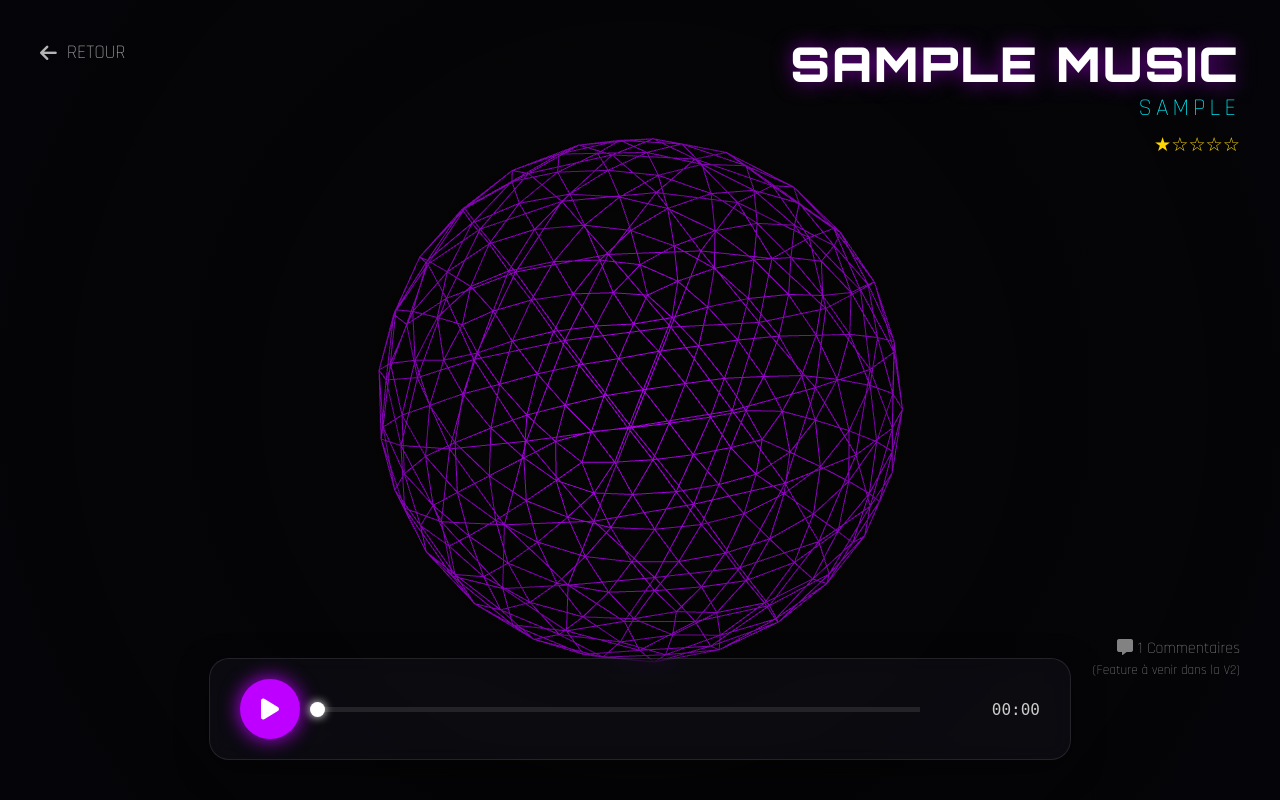
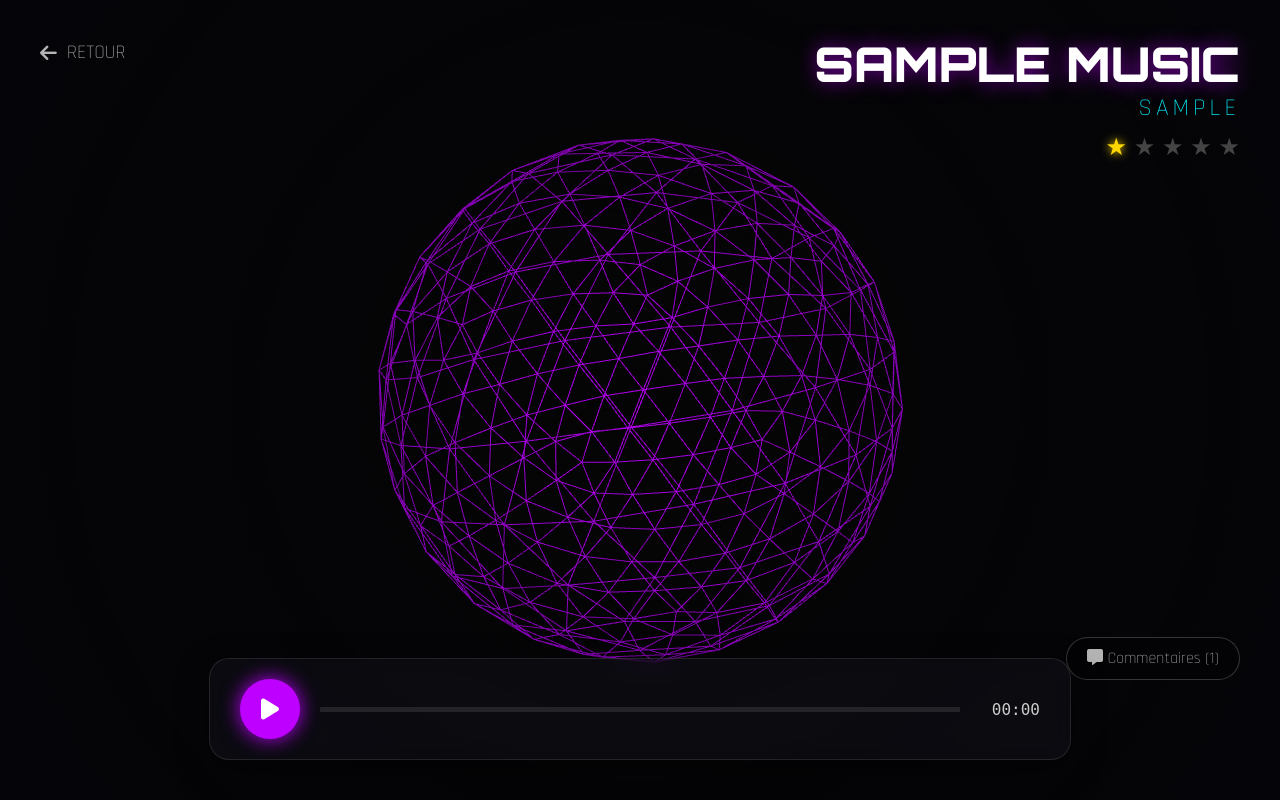
Before and after one commit to Michael-Rousseau/music_community, a PHP site: page /music.php?id=1 in a window 1280 px wide. Run offline with PHP 8.4, Linux system fonts and the light colour scheme; tables that the repository leaves empty hold one stand-in row (values such as "Sample post"); some libraries are stand-ins or nearby versions.

Commit message:
fix comments

```diff
--- a/public/music.php
+++ b/public/music.php
@@ -5,137 +5,127 @@ require_once '../config/db.php';
 if (!isset($_GET['id'])) die("ID manquant");
 $music_id = (int)$_GET['id'];
 
-// Récupération des données BDD
+// --- 1. POST : AJOUTER COMMENTAIRE ---
+if ($_SERVER['REQUEST_METHOD'] === 'POST' && isset($_POST['comment']) && isset($_SESSION['user_id'])) {
+    $content = trim($_POST['comment']);
+    if (!empty($content)) {
+        $stmt = $pdo->prepare("INSERT INTO comments (user_id, music_id, content) VALUES (?, ?, ?)");
+        $stmt->execute([$_SESSION['user_id'], $music_id, $content]);
+        header("Location: music.php?id=" . $music_id . "&drawer=open");
+        exit();
+    }
+}
+
+// --- 2. POST : NOTER (RATING) ---
+if ($_SERVER['REQUEST_METHOD'] === 'POST' && isset($_POST['rating']) && isset($_SESSION['user_id'])) {
+    $val = (int)$_POST['rating'];
+    if ($val >= 1 && $val <= 5) {
+        $stmt = $pdo->prepare("INSERT INTO ratings (user_id, music_id, value) VALUES (?, ?, ?) ON DUPLICATE KEY UPDATE value = ?");
+        $stmt->execute([$_SESSION['user_id'], $music_id, $val, $val]);
+        header("Location: music.php?id=" . $music_id);
+        exit();
+    }
+}
+
+// --- 3. RECUPERATION DONNEES ---
 $stmt = $pdo->prepare("SELECT m.*, u.username FROM musics m JOIN users u ON m.user_id = u.id WHERE m.id = ?");
 $stmt->execute([$music_id]);
 $music = $stmt->fetch();
 if (!$music) die("Musique introuvable");
 
-// Moyenne des notes
 $stmtAvg = $pdo->prepare("SELECT AVG(value) as moy FROM ratings WHERE music_id = ?");
 $stmtAvg->execute([$music_id]);
 $avgRating = round($stmtAvg->fetch()['moy'], 1);
 
-// Commentaires
 $stmtC = $pdo->prepare("SELECT c.*, u.username FROM comments c JOIN users u ON c.user_id = u.id WHERE c.music_id = ? ORDER BY c.created_at DESC");
 $stmtC->execute([$music_id]);
 $comments = $stmtC->fetchAll();
+
+$openDrawer = (isset($_GET['drawer']) && $_GET['drawer'] === 'open') ? 'open' : '';
 ?>
 <!DOCTYPE html>
 <html lang="fr">
 <head>
     <meta charset="UTF-8">
-    <title><?php echo htmlspecialchars($music['title']); ?> - Visualizer</title>
+    <title><?php echo htmlspecialchars($music['title']); ?></title>
     <script src="https://cdnjs.cloudflare.com/ajax/libs/three.js/r128/three.min.js"></script>
     <script src="https://cdnjs.cloudflare.com/ajax/libs/simplex-noise/2.4.0/simplex-noise.min.js"></script>
     <link href="https://fonts.googleapis.com/css2?family=Orbitron:wght@500;900&family=Rajdhani:wght@300;600&display=swap" rel="stylesheet">
     <link rel="stylesheet" href="https://cdnjs.cloudflare.com/ajax/libs/font-awesome/6.4.0/css/all.min.css">
 
     <style>
-        :root {
-            --primary: #bd00ff; /* Le violet de ton image */
-            --secondary: #00f3ff; /* Cyan pour le contraste */
-            --bg: #050505;
-        }
+        :root { --primary: #bd00ff; --secondary: #00f3ff; --bg: #050505; }
+        body { margin: 0; background: var(--bg); color: white; font-family: 'Rajdhani', sans-serif; overflow: hidden; }
 
-        body {
-            margin: 0;
-            background: var(--bg);
-            color: white;
-            font-family: 'Rajdhani', sans-serif;
-            overflow: hidden; /* Pas de scroll, tout est dans l'écran */
-        }
+        /* 3D */
+        #canvas-container { position: fixed; top: 0; left: 0; width: 100%; height: 100vh; z-index: 1; }
 
-        /* --- LE VISUALISEUR --- */
-        #canvas-container {
-            position: fixed;
-            top: 0; left: 0; width: 100%; height: 100vh;
-            z-index: 1;
-        }
-
-        /* --- L'INTERFACE (HUD) --- */
+        /* HUD */
         .hud-layer {
-            position: absolute;
-            top: 0; left: 0; width: 100%; height: 100%;
-            z-index: 10;
-            pointer-events: none; /* Laisse passer les clics vers la 3D si besoin */
-            display: flex;
-            flex-direction: column;
-            justify-content: space-between;
-            padding: 40px;
-            box-sizing: border-box;
+            position: absolute; top: 0; left: 0; width: 100%; height: 100%; z-index: 10;
+            pointer-events: none; display: flex; flex-direction: column; justify-content: space-between;
+            padding: 40px; box-sizing: border-box;
             background: radial-gradient(circle at center, transparent 0%, rgba(5,5,10,0.8) 100%);
         }
 
-        /* Header */
-        .top-bar {
-            pointer-events: auto;
-            display: flex;
-            justify-content: space-between;
-            align-items: flex-start;
-        }
-        .back-btn {
-            color: white; text-decoration: none; font-size: 1.2rem;
-            display: flex; align-items: center; gap: 10px;
-            opacity: 0.7; transition: 0.3s;
-        }
+        /* Top Bar */
+        .top-bar { pointer-events: auto; display: flex; justify-content: space-between; align-items: flex-start; }
+        .back-btn { color: white; text-decoration: none; font-size: 1.2rem; display: flex; align-items: center; gap: 10px; opacity: 0.7; transition: 0.3s; }
         .back-btn:hover { opacity: 1; color: var(--secondary); text-shadow: 0 0 10px var(--secondary); }
 
         .song-info { text-align: right; }
-        .song-title {
-            font-family: 'Orbitron'; font-size: 3rem; margin: 0; line-height: 1;
-            text-transform: uppercase; letter-spacing: 2px;
-            text-shadow: 0 0 20px rgba(189, 0, 255, 0.6);
+        .song-title { font-family: 'Orbitron'; font-size: 3rem; margin: 0; line-height: 1; text-transform: uppercase; text-shadow: 0 0 20px rgba(189, 0, 255, 0.6); }
+        .artist-name { font-size: 1.5rem; color: var(--secondary); margin-top: 5px; letter-spacing: 4px; }
+
+        /* Stars Rating */
+        .rating-stars { margin-top: 10px; font-size: 1.5rem; cursor: pointer; display: inline-block; }
+        .star { color: #444; transition: 0.2s; }
+        .star.filled { color: #ffd700; text-shadow: 0 0 10px #ffd700; }
+        .star:hover { transform: scale(1.2); }
+
+        /* Buttons */
+        .comments-trigger {
+            position: absolute; right: 40px; bottom: 120px; pointer-events: auto;
+            color: rgba(255,255,255,0.7); cursor: pointer; transition: 0.3s; text-align: right;
+            border: 1px solid rgba(255,255,255,0.2); padding: 10px 20px; border-radius: 30px; background: rgba(0,0,0,0.3);
         }
-        .artist-name { font-size: 1.5rem; color: var(--secondary); margin-top: 5px; letter-spacing: 4px; }
-        .rating { color: #ffd700; margin-top: 10px; font-size: 1.2rem; }
+        .comments-trigger:hover { color: white; border-color: var(--secondary); background: rgba(0, 243, 255, 0.1); }
 
-        /* Footer / Player Controls */
+        /* Player */
         .bottom-bar {
-            pointer-events: auto;
-            width: 100%;
-            max-width: 800px;
-            margin: 0 auto;
-            background: rgba(20, 20, 30, 0.4);
-            backdrop-filter: blur(10px);
-            border: 1px solid rgba(255,255,255,0.1);
-            border-radius: 20px;
-            padding: 20px 30px;
-            display: flex;
-            align-items: center;
-            gap: 20px;
-            box-shadow: 0 10px 30px rgba(0,0,0,0.5);
+            pointer-events: auto; width: 100%; max-width: 800px; margin: 0 auto;
+            background: rgba(20, 20, 30, 0.4); backdrop-filter: blur(10px);
+            border: 1px solid rgba(255,255,255,0.1); border-radius: 20px; padding: 20px 30px;
+            display: flex; align-items: center; gap: 20px; box-shadow: 0 10px 30px rgba(0,0,0,0.5);
         }
-
-        .play-btn {
-            background: var(--primary);
-            border: none;
-            width: 60px; height: 60px;
-            border-radius: 50%;
-            color: white; font-size: 1.5rem;
-            cursor: pointer;
-            box-shadow: 0 0 20px var(--primary);
-            transition: 0.2s;
-            display: flex; align-items: center; justify-content: center;
-        }
+        .play-btn { background: var(--primary); border: none; width: 60px; height: 60px; border-radius: 50%; color: white; font-size: 1.5rem; cursor: pointer; box-shadow: 0 0 20px var(--primary); display: flex; align-items: center; justify-content: center; }
         .play-btn:hover { transform: scale(1.1); background: #d94dff; }
-
         .progress-wrapper { flex-grow: 1; position: relative; height: 5px; background: rgba(255,255,255,0.1); cursor: pointer; }
         .progress-fill { height: 100%; background: var(--secondary); width: 0%; box-shadow: 0 0 10px var(--secondary); position: relative; }
-        .progress-fill::after { content:''; position: absolute; right: -5px; top: -5px; width: 15px; height: 15px; background: white; border-radius: 50%; box-shadow: 0 0 10px white; }
+        .time { font-family: monospace; font-size: 1rem; color: #ccc; width: 60px; text-align: right; }
 
-        .time { font-family: monospace; font-size: 1rem; color: #ccc; width: 100px; text-align: right; }
+        /* Drawer */
+        .drawer-overlay { position: fixed; top: 0; left: 0; width: 100%; height: 100%; z-index: 90; background: rgba(0,0,0,0.5); opacity: 0; pointer-events: none; transition: 0.3s; }
+        .drawer-overlay.visible { opacity: 1; pointer-events: auto; }
 
-        /* Commentaires (Drawer) */
-        .comments-trigger {
-            position: absolute; right: 40px; bottom: 120px;
-            pointer-events: auto;
-            color: rgba(255,255,255,0.5); cursor: pointer;
-            transition: 0.3s; text-align: right;
+        .comments-drawer {
+            position: fixed; top: 0; right: -450px; width: 400px; height: 100%; z-index: 100;
+            background: rgba(10, 10, 20, 0.85); backdrop-filter: blur(15px); border-left: 1px solid var(--secondary);
+            transition: right 0.4s cubic-bezier(0.16, 1, 0.3, 1); display: flex; flex-direction: column;
         }
-        .comments-trigger:hover { color: white; }
+        .comments-drawer.open { right: 0; }
 
-        /* Input caché pour l'audio */
+        .drawer-header { padding: 20px; border-bottom: 1px solid rgba(255,255,255,0.1); display: flex; justify-content: space-between; align-items: center; font-family: 'Orbitron'; }
+        .comments-list { flex-grow: 1; overflow-y: auto; padding: 20px; }
+        .comment-item { margin-bottom: 20px; border-left: 2px solid var(--primary); padding-left: 10px; }
+        .comment-user { color: var(--secondary); font-weight: bold; }
+        .comment-date { font-size: 0.7rem; color: #666; margin-left: 5px; }
+        .comment-content { margin-top: 5px; line-height: 1.4; color: #ddd; }
+
+        .drawer-footer { padding: 20px; border-top: 1px solid rgba(255,255,255,0.1); }
+        .comment-input { width: 100%; background: rgba(0,0,0,0.3); border: 1px solid #444; color: white; padding: 10px; border-radius: 5px; margin-bottom: 10px; font-family: 'Rajdhani'; }
+        .send-btn { width: 100%; background: var(--primary); color: white; border: none; padding: 10px; border-radius: 5px; cursor: pointer; font-family: 'Orbitron'; }
+
         audio { display: none; }
     </style>
 </head>
@@ -144,141 +134,141 @@ $comments = $stmtC->fetchAll();
     <div id="canvas-container"></div>
 
     <div class="hud-layer">
-
         <div class="top-bar">
             <a href="index.php" class="back-btn"><i class="fas fa-arrow-left"></i> RETOUR</a>
             <div class="song-info">
                 <h1 class="song-title"><?php echo htmlspecialchars($music['title']); ?></h1>
                 <div class="artist-name"><?php echo strtoupper(htmlspecialchars($music['username'])); ?></div>
-                <div class="rating">
-                    <?php for($i=0; $i<5; $i++) echo ($i < round($avgRating)) ? '★' : '☆'; ?>
+
+                <div class="rating-stars" id="starContainer">
+                    <?php for($i=1; $i<=5; $i++): ?>
+                        <span class="star <?php echo ($i <= round($avgRating)) ? 'filled' : ''; ?>"
+                              onclick="submitRating(<?php echo $i; ?>)">★</span>
+                    <?php endfor; ?>
                 </div>
             </div>
         </div>
 
-        <div class="comments-trigger">
-            <i class="fas fa-comment-alt"></i> <?php echo count($comments); ?> Commentaires<br>
-            <small>(Feature à venir dans la V2)</small>
+        <div class="comments-trigger" onclick="toggleDrawer(true)">
+            <i class="fas fa-comment-alt"></i> Commentaires (<?php echo count($comments); ?>)
         </div>
 
         <div class="bottom-bar">
             <button id="playBtn" class="play-btn"><i class="fas fa-play"></i></button>
-
             <div class="progress-wrapper" id="progressContainer">
                 <div class="progress-fill" id="progressBar"></div>
             </div>
-
-            <div class="time">
-                <span id="currTime">00:00</span>
-            </div>
+            <div class="time"><span id="currTime">00:00</span></div>
         </div>
     </div>
+
+    <div class="drawer-overlay" id="overlay" onclick="toggleDrawer(false)"></div>
+    <div class="comments-drawer <?php echo $openDrawer; ?>" id="drawer">
+        <div class="drawer-header">
+            <span>DATA_LOGS</span>
+            <i class="fas fa-times" style="cursor:pointer;" onclick="toggleDrawer(false)"></i>
+        </div>
+        <div class="comments-list">
+            <?php foreach($comments as $c): ?>
+                <div class="comment-item">
+                    <div>
+                        <span class="comment-user"><?php echo htmlspecialchars($c['username']); ?></span>
+                        <span class="comment-date"><?php echo date('d/m H:i', strtotime($c['created_at'])); ?></span>
+                    </div>
+                    <div class="comment-content"><?php echo htmlspecialchars($c['content']); ?></div>
+                </div>
+            <?php endforeach; ?>
+        </div>
+        <div class="drawer-footer">
+            <?php if(isset($_SESSION['user_id'])): ?>
+            <form method="POST">
+                <input type="text" name="comment" class="comment-input" placeholder="Message..." required>
+                <button type="submit" class="send-btn">ENVOYER</button>
+            </form>
+            <?php else: ?>
+                <a href="connexion.php" style="color:var(--secondary)">Connexion requise</a>
+            <?php endif; ?>
+        </div>
+    </div>
+
+    <form id="ratingForm" method="POST" style="display:none;">
+        <input type="hidden" name="rating" id="ratingInput">
+    </form>
 
     <audio id="audio" src="uploads/mp3/<?php echo htmlspecialchars($music['filename']); ?>" crossorigin="anonymous"></audio>
 
 <script>
-    // --- 1. LOGIQUE DU LECTEUR AUDIO (UI) ---
+    // --- UI LOGIC ---
+    function toggleDrawer(show) {
+        const d = document.getElementById('drawer');
+        const o = document.getElementById('overlay');
+        if(show) { d.classList.add('open'); o.classList.add('visible'); }
+        else { d.classList.remove('open'); o.classList.remove('visible'); }
+    }
+
+    function submitRating(val) {
+        <?php if(!isset($_SESSION['user_id'])): ?>
+            window.location.href = 'connexion.php';
+        <?php else: ?>
+            document.getElementById('ratingInput').value = val;
+            document.getElementById('ratingForm').submit();
+        <?php endif; ?>
+    }
+
+    // --- AUDIO ---
     const audio = document.getElementById('audio');
     const playBtn = document.getElementById('playBtn');
     const icon = playBtn.querySelector('i');
-    const progressBar = document.getElementById('progressBar');
-    const progressContainer = document.getElementById('progressContainer');
-    const currTimeDisplay = document.getElementById('currTime');
-
+    const bar = document.getElementById('progressBar');
+    const barCont = document.getElementById('progressContainer');
     let isPlaying = false;
 
-    playBtn.addEventListener('click', togglePlay);
-
-    function togglePlay() {
-        if (!context) initAudioContext(); // Démarrer l'audio context au premier clic (règle navigateur)
-
-        if (isPlaying) {
-            audio.pause();
-            icon.classList.replace('fa-pause', 'fa-play');
-            playBtn.style.boxShadow = "0 0 20px var(--primary)";
-        } else {
-            audio.play();
-            icon.classList.replace('fa-play', 'fa-pause');
-            playBtn.style.boxShadow = "0 0 40px var(--primary), inset 0 0 10px white";
-        }
+    playBtn.addEventListener('click', () => {
+        if(!context) initAudioContext();
+        if(isPlaying) { audio.pause(); icon.classList.replace('fa-pause', 'fa-play'); }
+        else { audio.play(); icon.classList.replace('fa-play', 'fa-pause'); }
         isPlaying = !isPlaying;
-    }
+    });
 
     audio.addEventListener('timeupdate', () => {
-        const percent = (audio.currentTime / audio.duration) * 100;
-        progressBar.style.width = `${percent}%`;
-
-        let mins = Math.floor(audio.currentTime / 60);
-        let secs = Math.floor(audio.currentTime % 60);
-        if (secs < 10) secs = '0' + secs;
-        currTimeDisplay.innerText = `${mins}:${secs}`;
+        bar.style.width = (audio.currentTime/audio.duration)*100 + '%';
+        let m = Math.floor(audio.currentTime/60), s = Math.floor(audio.currentTime%60);
+        document.getElementById('currTime').innerText = `${m}:${s<10?'0'+s:s}`;
     });
 
-    progressContainer.addEventListener('click', (e) => {
-        const width = progressContainer.clientWidth;
-        const clickX = e.offsetX;
-        const duration = audio.duration;
-        audio.currentTime = (clickX / width) * duration;
+    barCont.addEventListener('click', (e) => {
+        audio.currentTime = (e.offsetX / barCont.clientWidth) * audio.duration;
     });
 
-
-    // --- 2. LE VISUALISEUR "BLOB" (Three.js) ---
-    let scene, camera, renderer, geometry, mesh;
-    let context, analyser, src, dataArray;
-    let noise = new SimplexNoise(); // Générateur de bruit organique
+    // --- 3D VISUALIZER ---
+    let scene, camera, renderer, geometry, mesh, context, analyser, dataArray;
+    let noise = new SimplexNoise();
 
     function init3D() {
-        const container = document.getElementById('canvas-container');
         scene = new THREE.Scene();
+        camera = new THREE.PerspectiveCamera(75, window.innerWidth/window.innerHeight, 0.1, 1000);
+        camera.position.z = 4;
 
-        // Caméra
-        camera = new THREE.PerspectiveCamera(75, window.innerWidth / window.innerHeight, 0.1, 1000);
-        camera.position.z = 4; // Zoom initial
-
-        // Rendu
         renderer = new THREE.WebGLRenderer({ alpha: true, antialias: true });
         renderer.setSize(window.innerWidth, window.innerHeight);
-        renderer.setPixelRatio(window.devicePixelRatio);
-        container.appendChild(renderer.domElement);
+        document.getElementById('canvas-container').appendChild(renderer.domElement);
 
-        // LUMIÈRES (Pour faire briller le blob)
-        const ambientLight = new THREE.AmbientLight(0xffffff, 0.2);
-        scene.add(ambientLight);
+        const l1 = new THREE.PointLight(0xbd00ff, 1); l1.position.set(5,5,5); scene.add(l1);
+        const l2 = new THREE.PointLight(0x00f3ff, 1); l2.position.set(-5,-5,5); scene.add(l2);
 
-        const pointLight = new THREE.PointLight(0xbd00ff, 1);
-        pointLight.position.set(5, 5, 5);
-        scene.add(pointLight);
+        geometry = new THREE.IcosahedronGeometry(1.8, 4);
+        const mat = new THREE.MeshBasicMaterial({ color: 0xbd00ff, wireframe: true, transparent: true, opacity: 0.8 });
+        mesh = new THREE.Mesh(geometry, mat);
+        scene.add(mesh);
 
-        const pointLight2 = new THREE.PointLight(0x00f3ff, 1); // Cyan light
-        pointLight2.position.set(-5, -5, 5);
-        scene.add(pointLight2);
-
-        createBlob();
         animate();
     }
 
-    function createBlob() {
-        // Icosahedron = Sphère géométrique (le look de ton image)
-        // Detail = 4 (Assez de points pour être fluide, pas trop pour ne pas ramer)
-        geometry = new THREE.IcosahedronGeometry(1.8, 4);
-
-        // Matériau Wireframe violet comme l'image
-        const material = new THREE.MeshBasicMaterial({
-            color: 0xbd00ff, // VIOLET
-            wireframe: true,
-            transparent: true,
-            opacity: 0.8
-        });
-
-        mesh = new THREE.Mesh(geometry, material);
-        scene.add(mesh);
-    }
-
     function initAudioContext() {
-        if (context) return;
-        context = new (window.AudioContext || window.webkitAudioContext)();
+        if(context) return;
+        context = new (window.AudioContext||window.webkitAudioContext)();
         analyser = context.createAnalyser();
-        src = context.createMediaElementSource(audio);
+        const src = context.createMediaElementSource(audio);
         src.connect(analyser);
         analyser.connect(context.destination);
         analyser.fftSize = 512;
@@ -287,64 +277,39 @@ $comments = $stmtC->fetchAll();
 
     function animate() {
         requestAnimationFrame(animate);
-
-        // Récupérer les données audio
         let bass = 0;
-        let mid = 0;
-        if (analyser) {
+        if(analyser) {
             analyser.getByteFrequencyData(dataArray);
-            bass = dataArray[0]; // Les basses fréquences (0-255)
-            mid = dataArray[20];
+            bass = dataArray[0];
         }
 
-        // Normaliser les basses (0.0 à 1.0)
-        const bassNorm = bass / 255;
+        const pos = geometry.getAttribute('position');
+        const vec = new THREE.Vector3();
         const time = performance.now() * 0.001;
+        const bassNorm = bass/255;
 
-        // --- DÉFORMATION DU BLOB ---
-        // On accède à la position de chaque point (vertex) de la sphère
-        const positionAttribute = geometry.getAttribute('position');
-        const vertex = new THREE.Vector3();
+        for(let i=0; i<pos.count; i++) {
+            vec.fromBufferAttribute(pos, i);
+            vec.normalize();
+            const dist = 1.8 + noise.noise3D(vec.x+time, vec.y+time, vec.z+time) * (0.3 + bassNorm*0.8);
+            vec.multiplyScalar(dist);
+            pos.setXYZ(i, vec.x, vec.y, vec.z);
+        }
+        geometry.computeVertexNormals();
+        pos.needsUpdate = true;
 
-        // Pour chaque point...
-        for (let i = 0; i < positionAttribute.count; i++) {
-            vertex.fromBufferAttribute(positionAttribute, i);
-
-            // On le fait bouger "organiquement" avec le Noise
-            // Le rayon change selon le temps ET la basse
-            vertex.normalize();
-
-            // Paramètres de déformation
-            const distance = 1.8 +
-                             noise.noise3D(vertex.x + time, vertex.y + time, vertex.z + time) * (0.3 + bassNorm * 0.8); // Plus il y a de basse, plus ça se déforme
-
-            vertex.multiplyScalar(distance);
-
-            positionAttribute.setXYZ(i, vertex.x, vertex.y, vertex.z);
-        }
-
-        geometry.computeVertexNormals();
-        positionAttribute.needsUpdate = true; // IMPORTANT : Dire à Three.js de mettre à jour la forme
-
-        // Rotation lente permanente + accélération sur le beat
-        mesh.rotation.y += 0.002 + (bassNorm * 0.01);
+        mesh.rotation.y += 0.002 + bassNorm*0.01;
         mesh.rotation.z += 0.002;
-
-        // Effet de zoom caméra sur les gros beats
-        // camera.position.z = 4 - (bassNorm * 0.5);
-
         renderer.render(scene, camera);
     }
 
-    // Resize responsive
     window.addEventListener('resize', () => {
         renderer.setSize(window.innerWidth, window.innerHeight);
-        camera.aspect = window.innerWidth / window.innerHeight;
+        camera.aspect = window.innerWidth/window.innerHeight;
         camera.updateProjectionMatrix();
     });
 
     init3D();
-
 </script>
 </body>
 </html>
```
